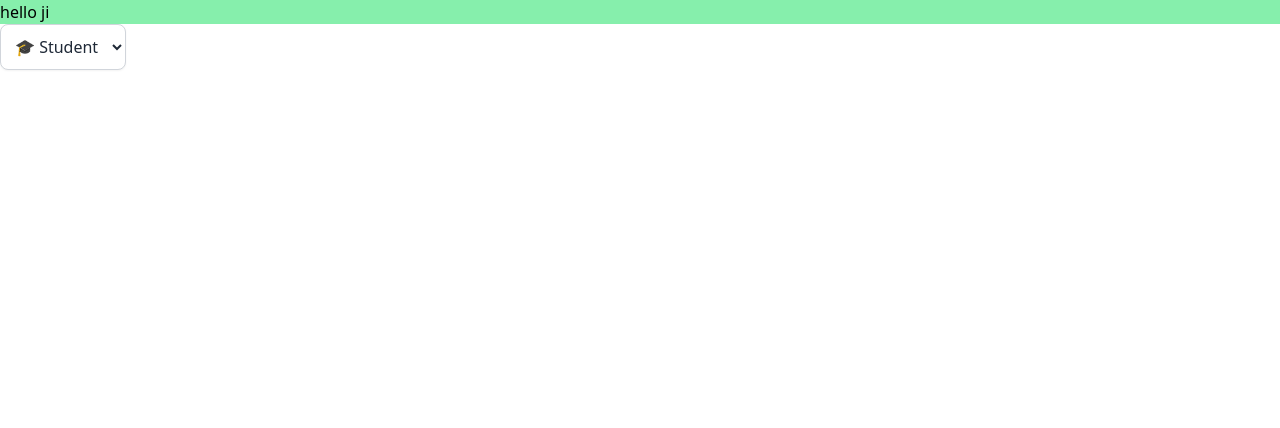
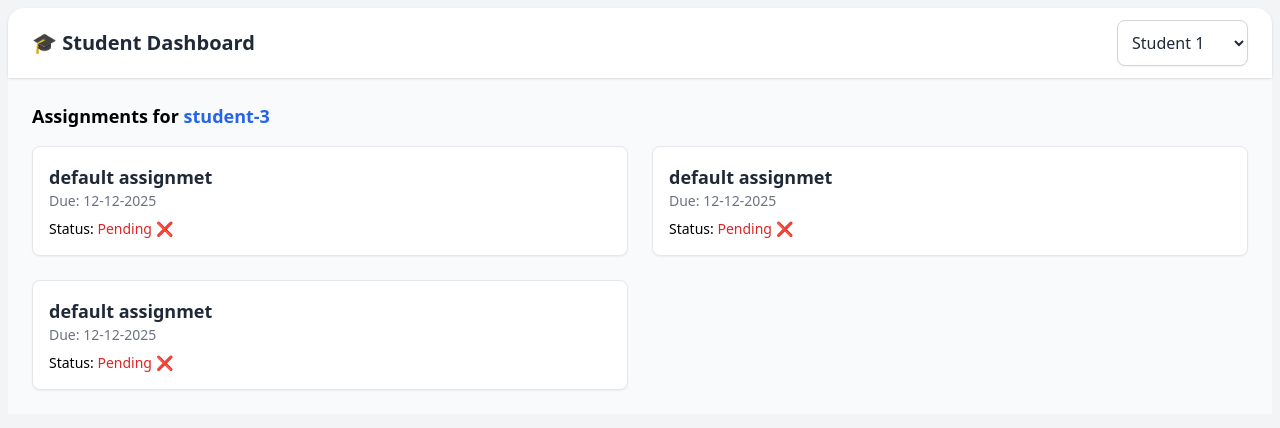
Before and after one commit to Aditya987456/Student-assignment-dashboard, a React (Vite) app: page / in a window 1280 px wide. Shown: the top 428 px of the page. Built offline with nearby package versions, Linux system fonts and the light colour scheme.

Commit message:
added select role and student dashbaord

```diff
--- a/src/App.jsx
+++ b/src/App.jsx
@@ -1,10 +1,13 @@
 import { useState } from "react"
 import { SelectNewRole } from "./components/SelectRoleDropdown"
+import StudentDashboard from "./pages/studentDashboard"
+import Navbar from "./components/Navbar"
+
 
 function App() {
 
 
-  const [ role, setRole ]=useState('student')
+  const [ role, setRole ]=useState('student-1')
 
 
   //function for changing dashboard according to the role selected--> it will runs when role will change.
@@ -15,8 +18,9 @@ function App() {
 
   return (
     <div>
-      <h1 className="bg-green-300">hello ji</h1>
-      <SelectNewRole OnRoleGetsChanged={HandleRoleChange}/>
+      {/* <Navbar OnRoleGetsChanged={HandleRoleChange}/> */}
+      <StudentDashboard studentName="student-3"  OnRoleGetsChanged={HandleRoleChange} />
+
     </div>
   )
 }
--- a/src/AssignmentData.js
+++ b/src/AssignmentData.js
@@ -1,7 +1,7 @@
 
 //-- all students --
 
- export const students = [ "student1", "student2", "student3", "student4"]
+ export const students = [ "student-1", "student-2", "student-3", "student-4"]
 
 
 
@@ -19,5 +19,29 @@
             student3:false,
             student4:true,
         }
+    },
+     {
+        id:'default',
+        title:'default assignmet',
+        dueDate:'12-12-2025',
+        driveLink:'',
+        submitted_Students:{
+            student1:true,
+            student2:true,
+            student3:false,
+            student4:true,
+        }
+    },
+     {
+        id:'default',
+        title:'default assignmet',
+        dueDate:'12-12-2025',
+        driveLink:'',
+        submitted_Students:{
+            student1:true,
+            student2:true,
+            student3:false,
+            student4:true,
+        }
     }
  ]
--- /dev/null
+++ b/src/components/AssignmentCard.jsx
@@ -0,0 +1,34 @@
+
+
+export default function AssignmentCard({ assignment, studentName }) {
+  const isSubmitted = assignment.submitted_Students[studentName];
+
+  return (
+    <div className="p-4 border rounded-lg shadow-sm bg-white hover:shadow-md transition">
+      <h2 className="text-lg font-semibold text-gray-800">{assignment.title}</h2>
+      <p className="text-sm text-gray-500 mb-2">Due: {assignment.dueDate}</p>
+
+      <p className="text-sm">
+        Status:{" "}
+        <span
+          className={`font-medium ${
+            isSubmitted ? "text-green-600" : "text-red-600"
+          }`}
+        >
+          {isSubmitted ? "Submitted ✅" : "Pending ❌"}
+        </span>
+      </p>
+
+      {assignment.driveLink && (
+        <a
+          href={assignment.driveLink}
+          target="_blank"
+          rel="noopener noreferrer"
+          className="text-blue-500 hover:underline text-sm mt-2 inline-block"
+        >
+          View Assignment
+        </a>
+      )}
+    </div>
+  );
+}
--- /dev/null
+++ b/src/components/Navbar.jsx
@@ -0,0 +1,10 @@
+import { SelectNewRole } from "./SelectRoleDropdown";
+
+export default function Navbar({ title, OnRoleGetsChanged }) {
+  return (
+    <nav className="max-w-7xl rounded-t-2xl mx-auto flex items-center justify-between bg-white shadow px-6 py-3 sticky top-0 z-50">
+      <h1 className="text-xl font-semibold text-gray-800">{title}</h1>
+      <SelectNewRole OnRoleGetsChanged={OnRoleGetsChanged} />
+    </nav>
+  );
+}
--- a/src/components/SelectRoleDropdown.jsx
+++ b/src/components/SelectRoleDropdown.jsx
@@ -2,7 +2,7 @@ import { useEffect, useState } from "react"
 
 export function SelectNewRole({OnRoleGetsChanged}) {
 
-    const [ role, setRole ]=useState(localStorage.getItem('role') || 'student')   //if first time then by default student
+    const [ role, setRole ]=useState(localStorage.getItem('role') || 'student-1')   //if first time then by default student
 
     useEffect( ()=>{
         localStorage.setItem("role", role)
@@ -18,14 +18,14 @@ export function SelectNewRole({OnRoleGetsChanged}) {
                 >
                     <option  value="admin">🧑‍💼 Admin</option>
 
-                {/* <optgroup label="🎓 Students">
-                    <option value="student1">Student 1</option>
-                    <option value="student2">Student 2</option>
-                    <option value="student3">Student 3</option>
-                    <option value="student4">Student 4</option>
-                </optgroup> */}
+                <optgroup label="🎓 Students">
+                    <option value="student-1">Student 1</option>
+                    <option value="student-2">Student 2</option>
+                    <option value="student-3">Student 3</option>
+                    <option value="student-4">Student 4</option>
+                </optgroup>
 
-                <option value="student">🎓 Student</option>
+                {/* <option value="student">🎓 Student</option> */}
 
             </select>
 
--- /dev/null
+++ b/src/pages/studentDashboard.jsx
@@ -0,0 +1,29 @@
+import AssignmentCard from "../components/AssignmentCard";
+import { assignments } from "../AssignmentData";
+import Navbar from "../components/Navbar";
+
+export default function StudentDashboard({ studentName, OnRoleGetsChanged }) {
+  return (
+    <div className="min-h-screen bg-gray-100 p-2">
+
+
+      <Navbar title="🎓 Student Dashboard" OnRoleGetsChanged={OnRoleGetsChanged} />
+
+      <div className="max-w-7xl mx-auto p-6 bg-slate-50">
+        <h2 className="text-lg font-semibold mb-4">
+          Assignments for <span className="text-blue-600">{studentName}</span>
+        </h2>
+
+        <div className="grid grid-cols-1 sm:grid-cols-2 lg:grid-cols-2 gap-6">
+          {assignments.map((a) => (
+            <AssignmentCard
+              key={a.id}
+              assignment={a}
+              studentName={studentName}
+            />
+          ))}
+        </div>
+      </div>
+    </div>
+  );
+}
```
Also changed, not shown: src/components/AssignmentForm.jsx (added), src/pages/adminDashboard.jsx (added).
